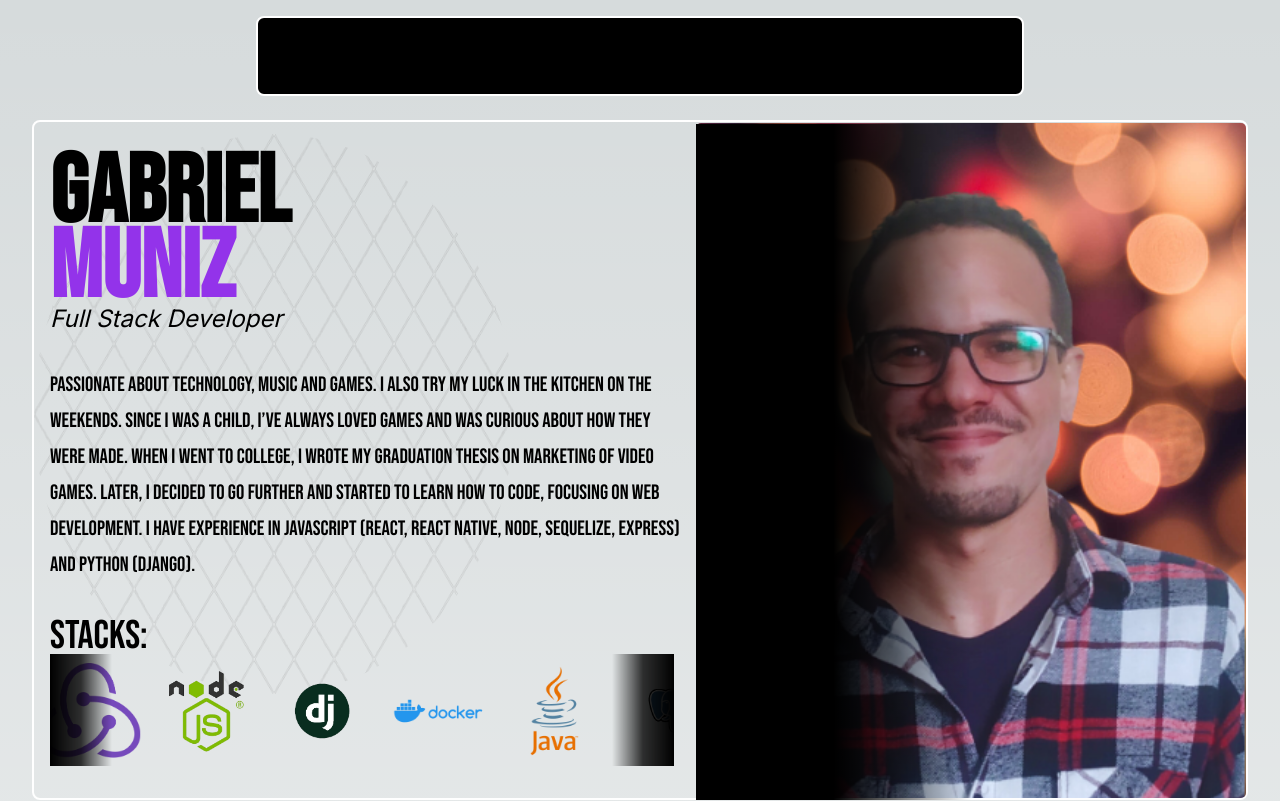
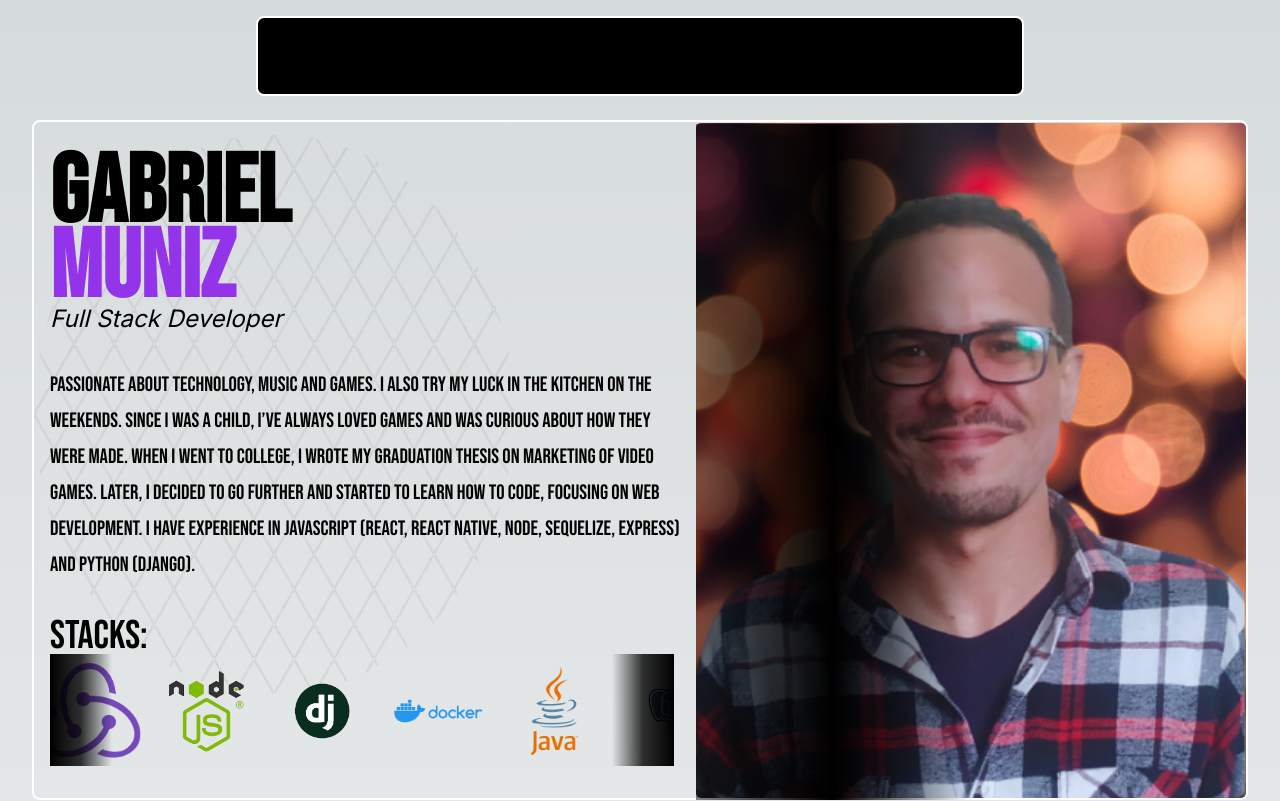
Before and after one commit to GabrielMunizz/porfolio2, a Next.js app: page / in a window 1280 px wide. Shown: the top 801 px of the page. Built offline with nearby package versions, Linux system fonts and the light colour scheme.

Commit message:
Altera overlay da foto de perfil no AboutMe

```diff
--- a/src/app/pages/AboutMe.tsx
+++ b/src/app/pages/AboutMe.tsx
@@ -24,7 +24,7 @@ export default function AboutMe() {
           alt="Gabriel's picture"
 
         />
-        <div className="hidden xl:block absolute left-0 w-[50%] h-full bg-gradient-to-r from-black via-black 2xl:via-black/80 to-transparent z-[15] xl:mt-[1px]" />
+        <div className="hidden xl:block absolute left-0 w-[50%] h-full bg-gradient-to-r from-black/50 via-black 2xl:via-black/80 to-transparent z-[15] xl:mt-[1px]" />
       </div>
       <Image
         className="absolute rounded-[50%] w-[7rem] h-[7rem] z-10 object-cover right-[5%] top-4 md:right-10 md:top-5 md:w-[15rem] md:h-[15rem] xl:hidden"
```
